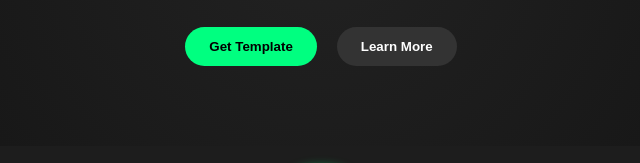
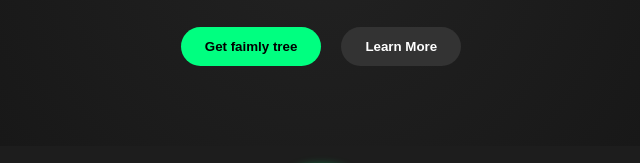
Before and after one commit to rahul-0786team/faimly, a plain HTML site: page index.html in a window 1280 px wide. Shown: the part 502-665 px from the top of the page, 319-959 px from the left. Drawn offline with Linux system fonts and the light colour scheme.

Commit message:
Update index.html

```diff
--- a/index.html
+++ b/index.html
@@ -519,7 +519,7 @@ footer {
 
     <p>"Family is not just a group of people living together – it's a bond of unconditional love, unbreakable trust, and endless support. It is where we learn our first values, celebrate our joys, and find strength in our struggles. In every smile, every meal shared, and every memory made – family is the heartbeat of our lives. No matter how far we go, family is the place where we truly belong."</p>
     <div class="buttons">
-      <button class="btn green">Get Template</button>
+      <button class="btn green">Get faimly tree</button>
       <button class="btn dark">Learn More</button>
     </div>
   </section>
```
